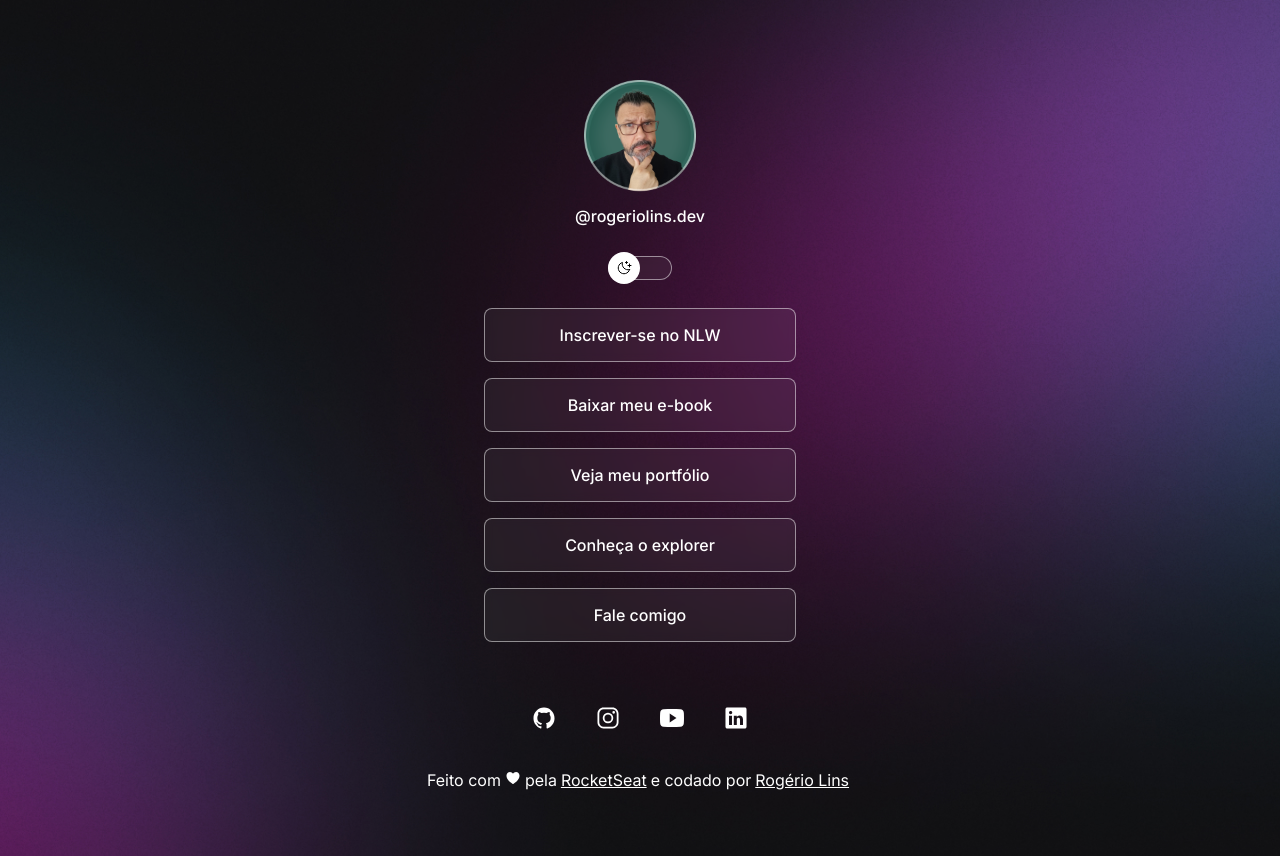
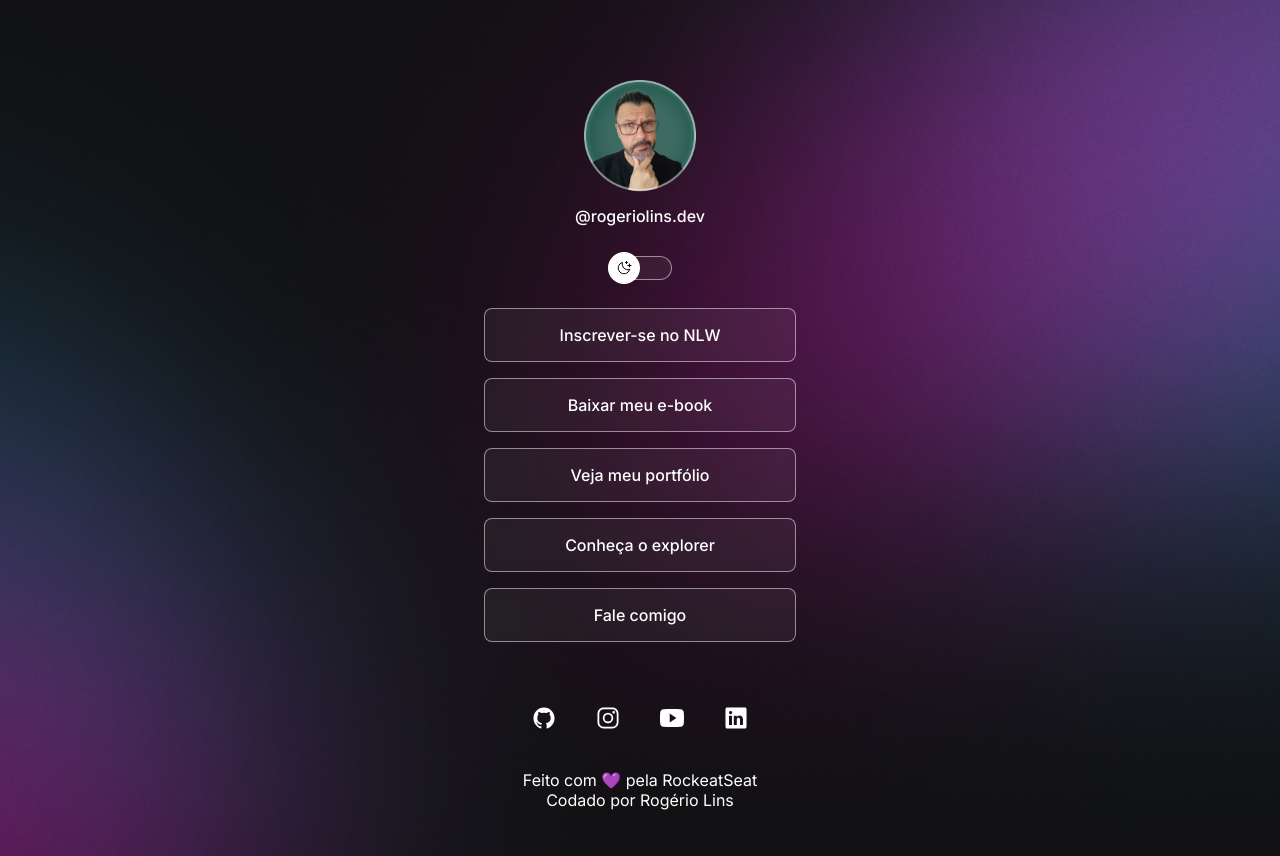
Before and after one commit to rogeriolins/devlinks, a plain HTML site: page index.html in a window 1280 px wide. Drawn offline with nearby package versions, Linux system fonts and the light colour scheme.

Commit message:
Final Project...

```diff
--- a/index.html
+++ b/index.html
@@ -61,10 +61,8 @@
       </a>
     </div>
     <footer>
-      Feito com <ion-icon class="icon" name="heart"></ion-icon> pela
-      <a href="https://rocketseat.com.br" target="_blank">RocketSeat</a> e
-      codado por
-      <a href="https://github.com/rogeriolins" target="_blank">Rogério Lins</a>
+      <p>Feito com 💜 pela RockeatSeat</p>
+      <p>Codado por Rogério Lins</p>
     </footer>
     <div id="info" style="display: none">
       <p>Próxima: <b>Git e Github</b>: Adicionando projeto ao Github.</p>
--- a/style.css
+++ b/style.css
@@ -191,11 +191,8 @@ ul li a:hover {
 footer {
   display: flex;
   justify-content: center;
-}
-
-footer a,
-.icon {
-  margin: 0 4px;
+  align-items: center;
+  flex-direction: column;
 }
 
 #info {
```
